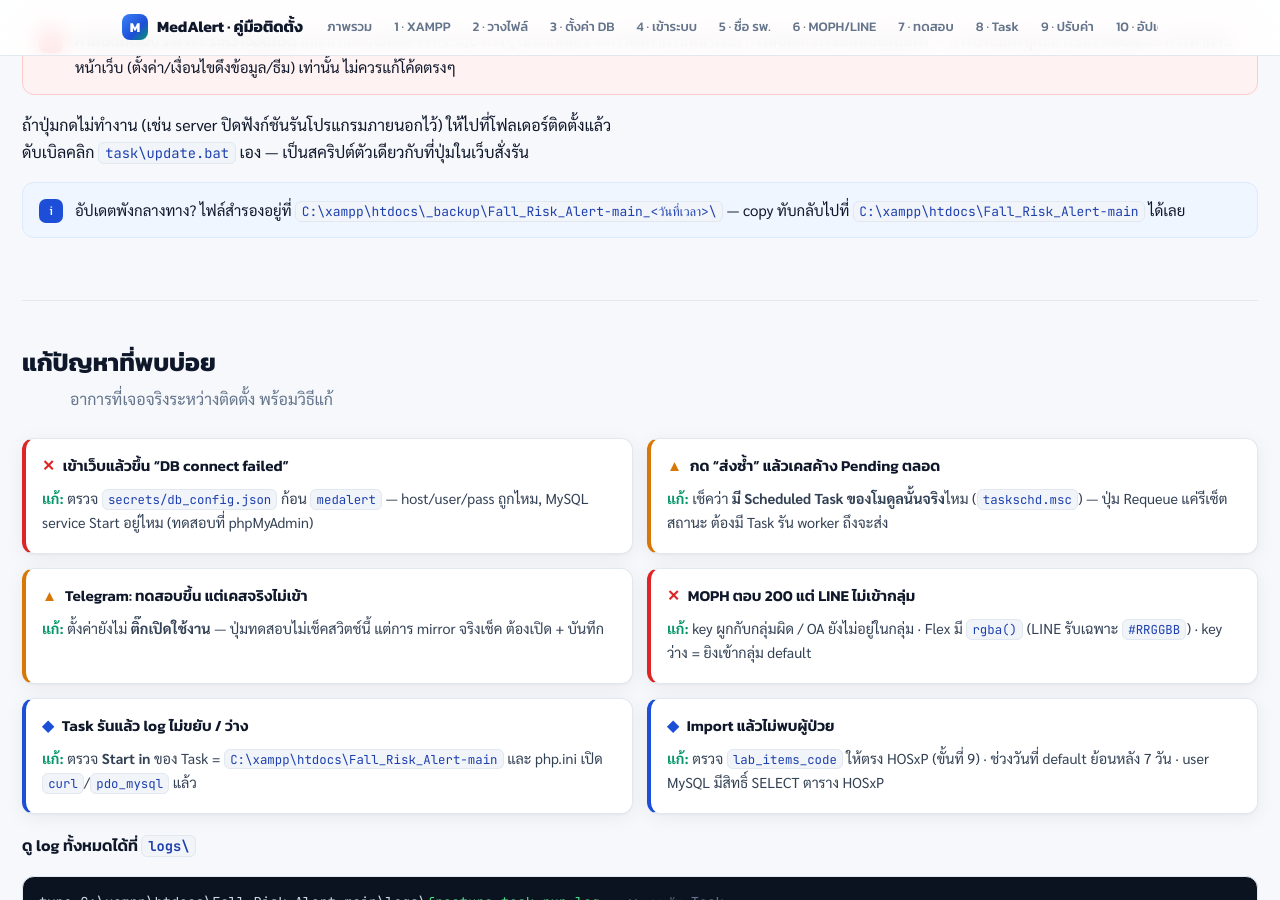
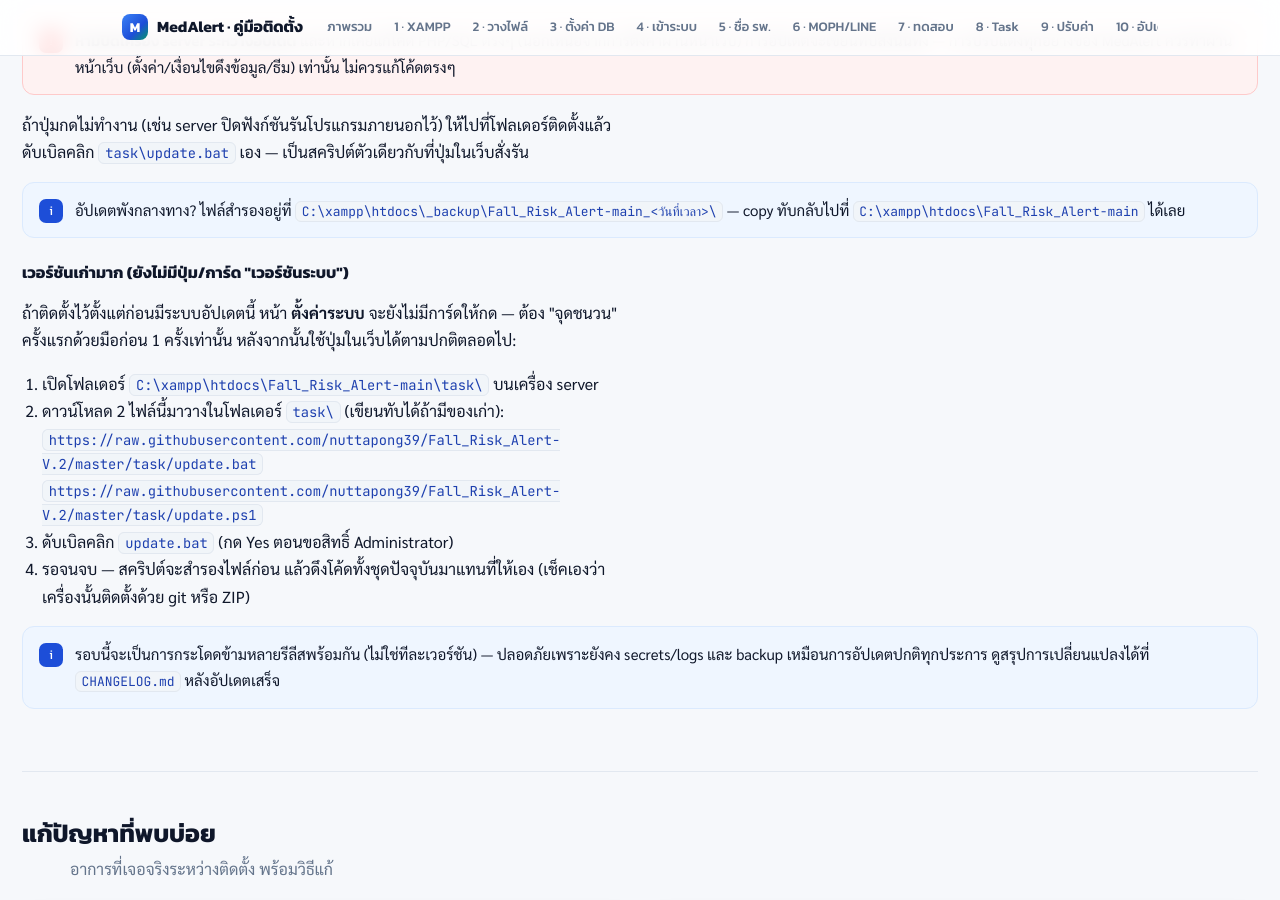
Before and after one commit to nuttapong39/Fall_Risk_Alert-V.2, a Jekyll site: the page docs/install-guide.html, which Jekyll copies as it is, in a window 1280 px wide and 900 px high, scrolled down 8496 px. Built offline with Jekyll 4.4.1, drawn with Linux system fonts in a browser that asks for light colours.

Commit message:
docs(update): §10 add bootstrap path for pre-update-system installs
Hospitals running a version from before this update system existed have no
settings.php card / task/update.bat / VERSION file to click — the web button
can't help them since it doesn't exist in their codebase yet. Documents the
one-time manual bootstrap: download just task/update.bat + task/update.ps1
directly from GitHub into their existing task/ folder and run it once; that
single run detects git-vs-zip and pulls everything else current (including
the update system itself), after which the web button works normally.

Co-Authored-By: Claude Opus 4.8 <noreply@anthropic.com>
Claude-Session: https://claude.ai/code/session_01VVMhvyUATVbppuLGcFLiJt

```diff
--- a/docs/install-guide.html
+++ b/docs/install-guide.html
@@ -640,6 +640,19 @@ git clone https://github.com/nuttapong39/Fall_Risk_Alert-V.2.git <span class="g"
     <div class="note crit"><div class="ic k">!</div><div><b>ห้ามปิดเครื่อง server ระหว่างอัปเดต</b> และหากเคยแก้โค้ด PHP/SQL ตรงๆ (นอกเหนือจากการตั้งค่าผ่านหน้าเว็บ) การอัปเดตจะเขียนทับสิ่งนั้นทิ้ง — การปรับแต่งทุกอย่างของ MedAlert ควรทำผ่านหน้าเว็บ (ตั้งค่า/เงื่อนไขดึงข้อมูล/ธีม) เท่านั้น ไม่ควรแก้โค้ดตรงๆ</div></div>
     <p class="measure">ถ้าปุ่มกดไม่ทำงาน (เช่น server ปิดฟังก์ชันรันโปรแกรมภายนอกไว้) ให้ไปที่โฟลเดอร์ติดตั้งแล้วดับเบิลคลิก <code class="inl">task\update.bat</code> เอง — เป็นสคริปต์ตัวเดียวกับที่ปุ่มในเว็บสั่งรัน</p>
     <div class="note info"><div class="ic k">i</div><div>อัปเดตพังกลางทาง? ไฟล์สำรองอยู่ที่ <code class="inl">C:\xampp\htdocs\_backup\Fall_Risk_Alert-main_&lt;วันที่เวลา&gt;\</code> — copy ทับกลับไปที่ <code class="inl">C:\xampp\htdocs\Fall_Risk_Alert-main</code> ได้เลย</div></div>
+
+    <h3 style="margin:24px 0 4px; font-size:1rem">เวอร์ชันเก่ามาก (ยังไม่มีปุ่ม/การ์ด "เวอร์ชันระบบ")</h3>
+    <p class="measure">ถ้าติดตั้งไว้ตั้งแต่ก่อนมีระบบอัปเดตนี้ หน้า <b>ตั้งค่าระบบ</b> จะยังไม่มีการ์ดให้กด — ต้อง "จุดชนวน" ครั้งแรกด้วยมือก่อน 1 ครั้งเท่านั้น หลังจากนั้นใช้ปุ่มในเว็บได้ตามปกติตลอดไป:</p>
+    <ol class="measure" style="padding-left:20px">
+      <li>เปิดโฟลเดอร์ <code class="inl">C:\xampp\htdocs\Fall_Risk_Alert-main\task\</code> บนเครื่อง server</li>
+      <li>ดาวน์โหลด 2 ไฟล์นี้มาวางในโฟลเดอร์ <code class="inl">task\</code> (เขียนทับได้ถ้ามีของเก่า):
+        <br><code class="inl">https://raw.githubusercontent.com/nuttapong39/Fall_Risk_Alert-V.2/master/task/update.bat</code>
+        <br><code class="inl">https://raw.githubusercontent.com/nuttapong39/Fall_Risk_Alert-V.2/master/task/update.ps1</code>
+      </li>
+      <li>ดับเบิลคลิก <code class="inl">update.bat</code> (กด Yes ตอนขอสิทธิ์ Administrator)</li>
+      <li>รอจนจบ — สคริปต์จะสำรองไฟล์ก่อน แล้วดึงโค้ดทั้งชุดปัจจุบันมาแทนที่ให้เอง (เช็คเองว่าเครื่องนั้นติดตั้งด้วย git หรือ ZIP)</li>
+    </ol>
+    <div class="note info"><div class="ic k">i</div><div>รอบนี้จะเป็นการกระโดดข้ามหลายรีลีสพร้อมกัน (ไม่ใช่ทีละเวอร์ชัน) — ปลอดภัยเพราะยังคง secrets/logs และ backup เหมือนการอัปเดตปกติทุกประการ ดูสรุปการเปลี่ยนแปลงได้ที่ <code class="inl">CHANGELOG.md</code> หลังอัปเดตเสร็จ</div></div>
   </section>
 
   <!-- ══════════════ TROUBLESHOOTING ══════════════ -->
```
